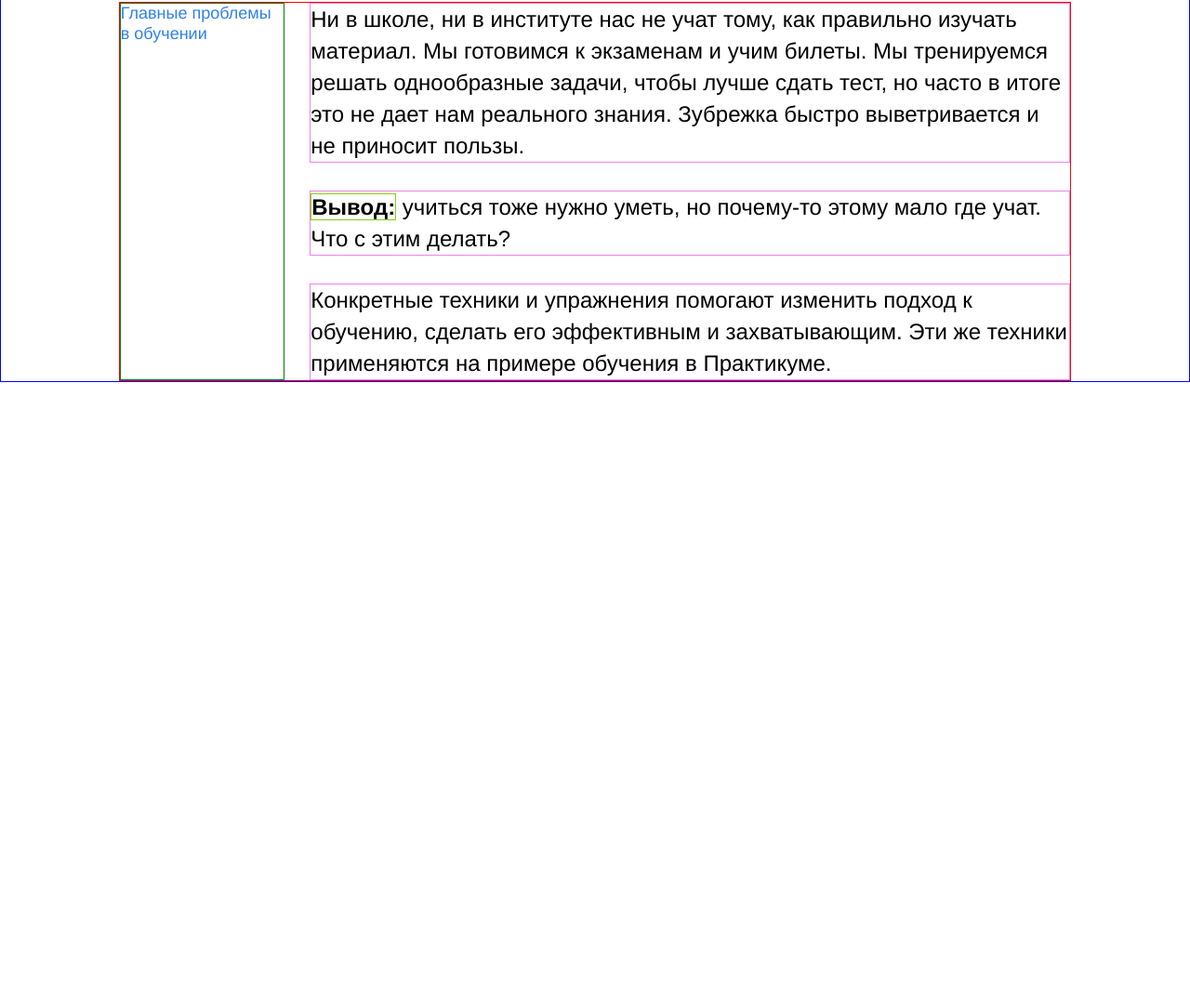
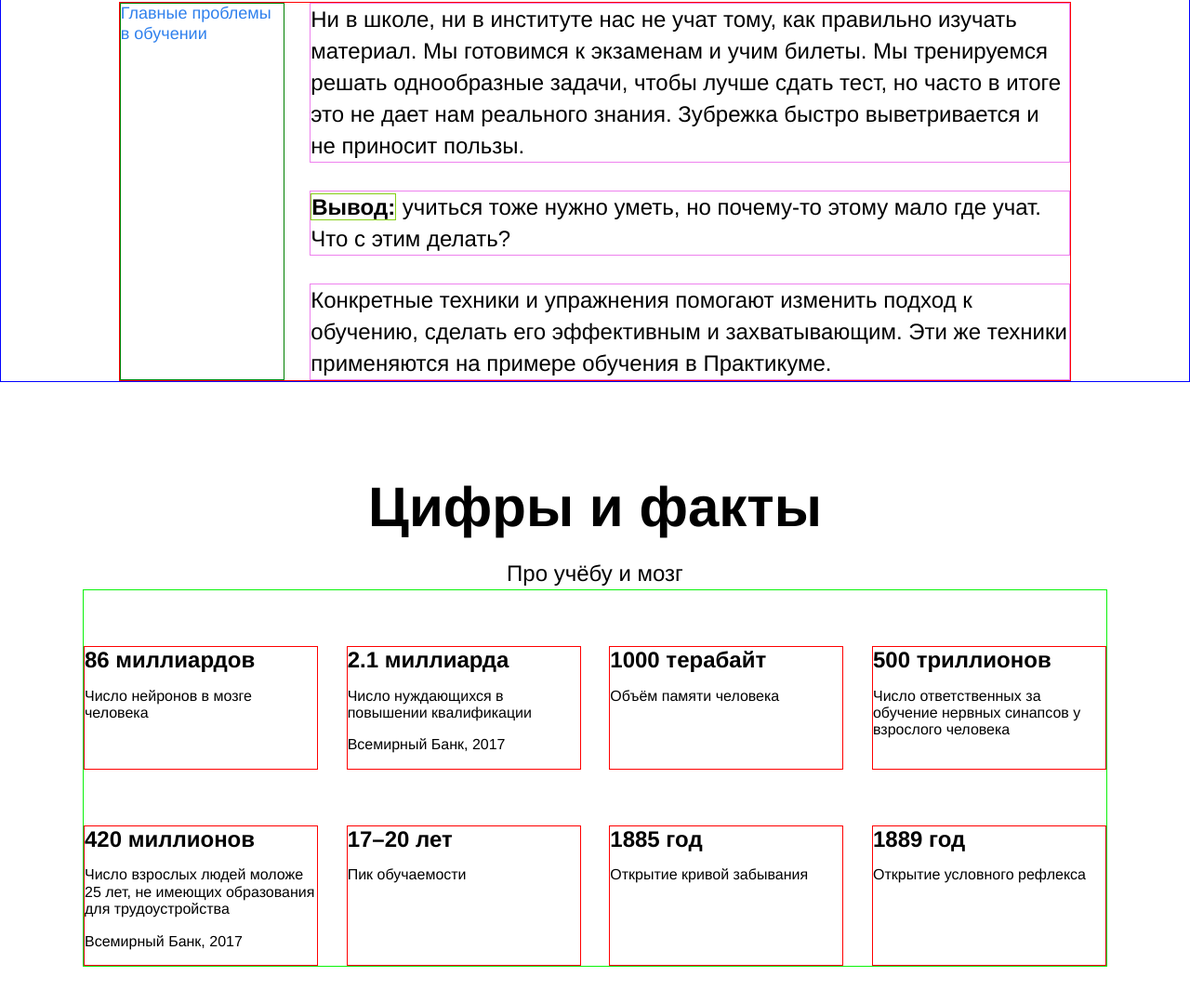
Before and after one commit to 013GM/how-to-learn, a plain HTML site: page index.html in a window 1280 px wide. Shown: the part 857-1936 px from the top of the page at 93% size. Before the commit the page ends 1268 px from the top, so only its background shows below. Drawn offline with Linux system fonts and the light colour scheme.

Commit message:
Закончил Цифры и факты

```diff
--- a/index.html
+++ b/index.html
@@ -35,7 +35,51 @@
           </div>
         </div>
       </section>
-      <section class="digits"></section>
+      <section class="digits">
+        <h2 class="section-title">Цифры и факты</h2>
+        <h3 class="section-subtitle">Про учёбу и мозг</h3>
+        <div class="table">
+          <!-- Первая строка-->
+          <div class="table__cell">
+            <h4 class="table__heading">86 миллиардов</h4>
+            <p class="table_text">Число нейронов в мозге человека</p>
+          </div>
+          <div class="table__cell">
+            <h4 class="table__heading">2.1 миллиарда</h4>
+            <p class="table_text">Число нуждающихся в повышении квалификации</p>
+              <p>Всемирный Банк, 2017</p>
+          </div>
+          <div class="table__cell">
+            <h4 class="table__heading">1000 терабайт</h4>
+            <p class="table_text">Объём памяти человека</p>
+          </div>
+          <div class="table__cell">
+            <h4 class="table__heading">500 триллионов</h4>
+            <p class="table_text">Число ответственных за обучение нервных синапсов у взрослого человека
+            </p>
+          </div>
+          <!-- Вторая строка-->
+          <div class="table__cell">
+            <h4 class="table__heading">420 миллионов</h4>
+            <p class="table_text">Число взрослых людей моложе 25 лет, не имеющих образования для трудоустройства</p>
+              <p>Всемирный Банк, 2017</p>
+          </div>
+          <div class="table__cell">
+            <h4 class="table__heading">17–20 лет</h4>
+            <p class="table_text">Пик обучаемости</p>
+          </div>
+          <div class="table__cell">
+            <h4 class="table__heading">1885 год</h4>
+            <p class="table_text">Открытие кривой забывания</p>
+          </div>
+          <div class="table__cell">
+            <h4 class="table__heading">1889 год</h4>
+            <p class="table_text">Открытие условного рефлекса</p>
+          </div>
+        </div>
+
+
+      </section>
       <section class="feynman"></section>
       <section class="kaufman"></section>
     </main>
--- a/styles/style.css
+++ b/styles/style.css
@@ -134,3 +134,58 @@
   border: 1px solid rgb(132, 207, 20);
   font-weight: 600;
 }
+
+.digits {
+
+  padding-bottom: 100px;
+}
+
+.section-title {
+  padding-top: 100px;
+  margin: 0px auto;
+  width: 60%;
+  font-size: 60px;
+  font-weight: 600;
+  line-height: 1.15;
+  text-align: center;
+
+}
+
+.section-subtitle {
+
+  margin: 20px auto 0px auto;
+  width: 60%;
+  font-weight: normal;
+  font-size: 24px;
+  line-height: 34px;
+  text-align: center;
+}
+.table {
+  display: flex;
+  margin: 0 auto;
+  flex-wrap: wrap;
+  justify-content: space-between;
+  width: 1100px;
+  border: 1px solid rgb(11, 243, 11);
+
+
+}
+.table__cell {
+  border: 1px solid red;
+  margin-top: 60px;
+  width: 250px;
+}
+
+.table__heading {
+  margin: 0px;
+  font-size: 24px;
+  font-weight: 600;
+  line-height: 1.15;
+  }
+
+.table__text {
+  margin: 20px 0px 0px 0px;
+  font-size: 18px;
+  line-height: 1.2;
+
+}
```
